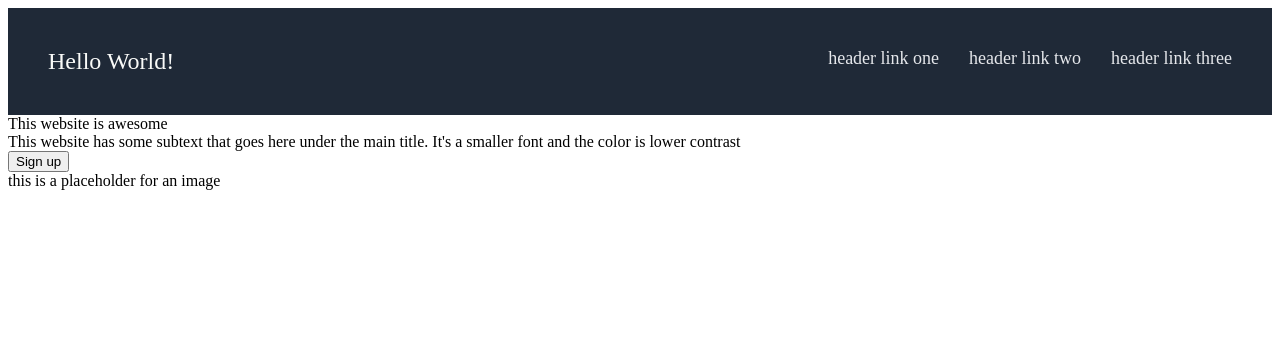
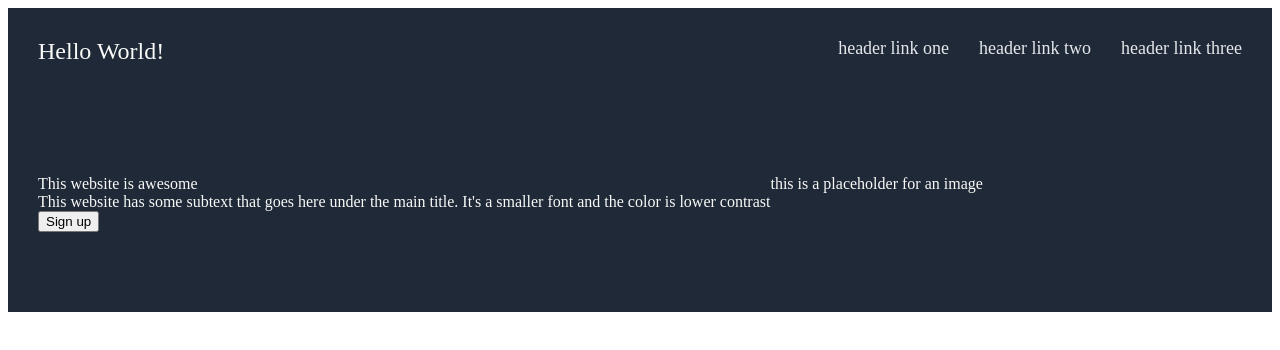
Before and after one commit to sdhinsa11/Odin-Landing-Page, a plain HTML site: page index.html in a window 1280 px wide. Drawn offline with Linux system fonts and the light colour scheme.

Commit message:
Adding block 2 styling

```diff
--- a/style.css
+++ b/style.css
@@ -3,8 +3,8 @@
     background-color: #1F2937;
     color: #F9FAF8;
     justify-content: space-between;
-    padding: 40px;
-    border: 40px;
+    padding: 30px;
+    border: 30px;
     text-align: center;
     font-size: 24px;
 }
@@ -17,3 +17,15 @@
     gap: 30px;
     font-size: 18px;
 }
+
+
+.Main{
+    display: flex;
+    background-color:#1F2937 ;
+    color: #F9FAF8;
+    padding-top: 80px;
+    padding-bottom: 80px;
+    padding-left: 30px;
+    padding-right: 30px;
+
+}
```
